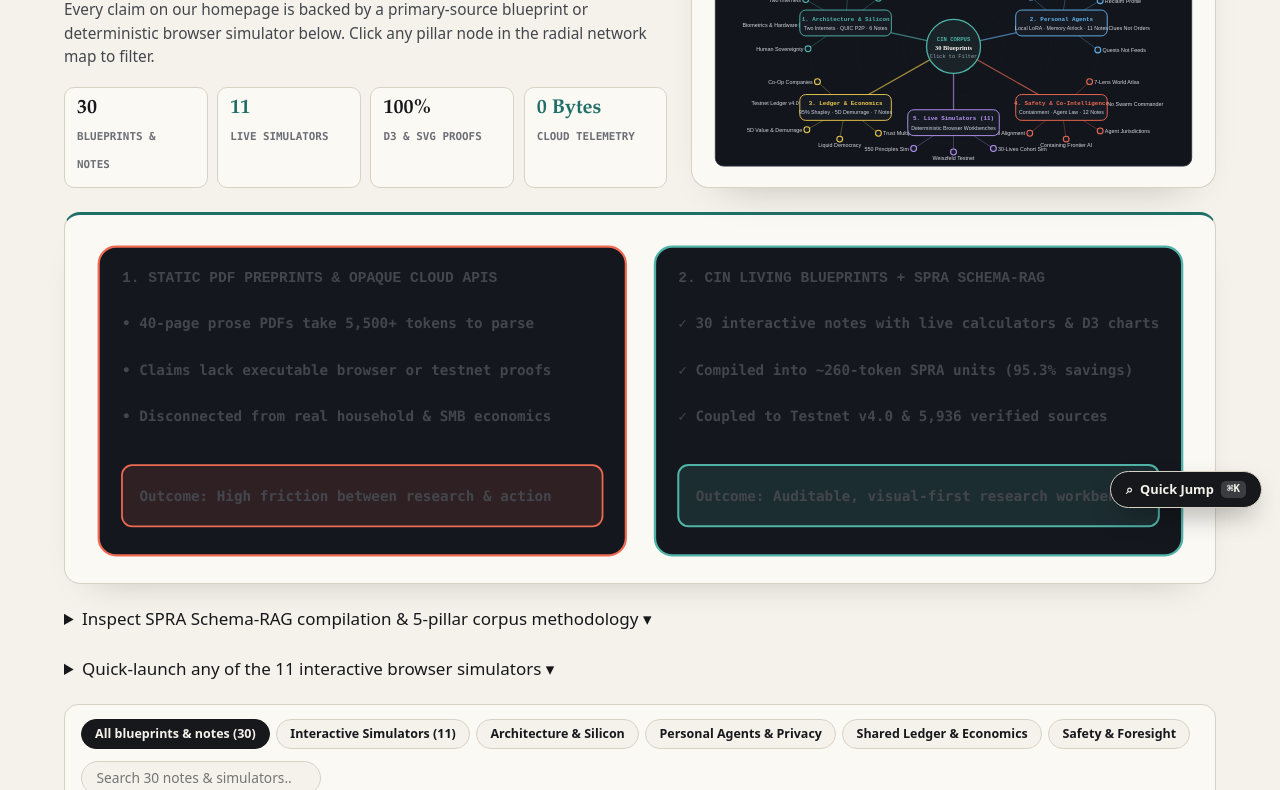
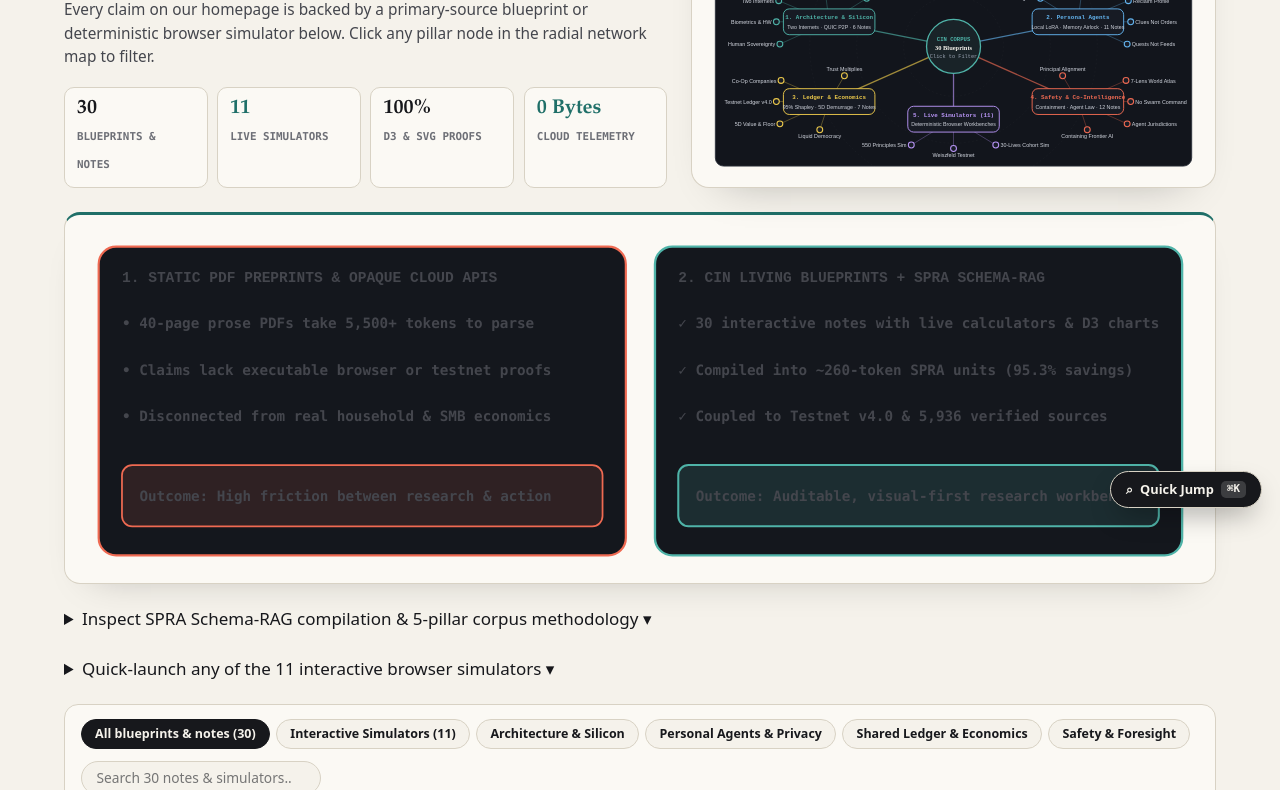
Before and after one commit to coou/cin-foundation-website, a website: page src/notes/index.html in a window 1280 px wide. Shown: the part 274-1064 px from the top of the page. Drawn offline with Linux system fonts and the light colour scheme.

Commit message:
Refine v56 D3 constellation satellite spacing
Signed-off-by: Collective Agent <agent@cin.local>
Agent: Antigravity
Model: gemini-4-argon

```diff
--- a/src/notes/index.html
+++ b/src/notes/index.html
@@ -14,7 +14,7 @@
   <meta property="og:image" content="/assets/images/og-image.svg">
   <link rel="icon" href="/favicon.ico" sizes="any">
   <link rel="icon" href="/assets/images/logo-192.png" type="image/png">
-  <link rel="stylesheet" href="/styles/site.css?v=55">
+  <link rel="stylesheet" href="/styles/site.css?v=56">
 </head>
 <body class="page-note" id="top">
 <a class="skip" href="#main">Skip to content</a>
@@ -204,7 +204,7 @@
 </footer>
 
 <script src="/scripts/vendor/d3.v7.min.js" defer></script>
-<script src="/scripts/site.js?v=55" defer></script>
-<script src="/scripts/notes-d3.js?v=55" defer></script>
+<script src="/scripts/site.js?v=56" defer></script>
+<script src="/scripts/notes-d3.js?v=56" defer></script>
 </body>
 </html>
--- a/src/scripts/notes-d3.js
+++ b/src/scripts/notes-d3.js
@@ -23,14 +23,14 @@
         label: '1. Architecture & Silicon',
         sub: 'Two Internets · QUIC P2P · 6 Notes',
         color: '#4fb3a8',
-        cx: 226,
-        cy: 92,
+        cx: 198,
+        cy: 90,
         nodes: [
-          { label: 'Two Internets', href: '/notes/agent-internet', dx: -68, dy: -40 },
-          { label: 'Biometrics & Hardware', href: '/notes/agent-only-internet-biometrics-hardware', dx: -74, dy: 4 },
-          { label: 'Human Sovereignty', href: '/notes/architecture-of-human-sovereignty', dx: -64, dy: 44 },
-          { label: 'Somatic Liveness', href: '/notes/somatic-witness', dx: 4, dy: -52 },
-          { label: 'Network of Networks', href: '/notes/network-of-networks', dx: 56, dy: -42 }
+          { label: 'Two Internets', href: '/notes/agent-internet', dx: -86, dy: -36 },
+          { label: 'Biometrics & HW', href: '/notes/agent-only-internet-biometrics-hardware', dx: -90, dy: 0 },
+          { label: 'Human Sovereignty', href: '/notes/architecture-of-human-sovereignty', dx: -84, dy: 38 },
+          { label: 'Somatic Liveness', href: '/notes/somatic-witness', dx: -6, dy: -46 },
+          { label: 'Network of Networks', href: '/notes/network-of-networks', dx: 64, dy: -40 }
         ]
       },
       {
@@ -39,14 +39,14 @@
         label: '2. Personal Agents',
         sub: 'Local LoRA · Memory Airlock · 11 Notes',
         color: '#63b3ed',
-        cx: 594,
-        cy: 92,
+        cx: 622,
+        cy: 90,
         nodes: [
-          { label: 'Personal Agents', href: '/notes/personal-agents', dx: -52, dy: -44 },
-          { label: 'Training Your Twin', href: '/notes/training-your-twin', dx: 8, dy: -52 },
-          { label: 'Reclaim Profile', href: '/notes/reclaim-your-profile', dx: 66, dy: -38 },
-          { label: 'Clues Not Orders', href: '/notes/instructions-as-evidence', dx: 72, dy: 8 },
-          { label: 'Quests Not Feeds', href: '/notes/quest-interface', dx: 62, dy: 46 }
+          { label: 'Personal Agents', href: '/notes/personal-agents', dx: -64, dy: -40 },
+          { label: 'Training Your Twin', href: '/notes/training-your-twin', dx: 6, dy: -46 },
+          { label: 'Reclaim Profile', href: '/notes/reclaim-your-profile', dx: 86, dy: -36 },
+          { label: 'Clues Not Orders', href: '/notes/instructions-as-evidence', dx: 90, dy: 0 },
+          { label: 'Quests Not Feeds', href: '/notes/quest-interface', dx: 84, dy: 38 }
         ]
       },
       {
@@ -55,14 +55,14 @@
         label: '3. Ledger & Economics',
         sub: '95% Shapley · 5D Demurrage · 7 Notes',
         color: '#ecc94b',
-        cx: 226,
-        cy: 236,
+        cx: 198,
+        cy: 226,
         nodes: [
-          { label: 'Testnet Ledger v4.0', href: '/notes/beyond-arxiv-agent-web-ledger', dx: -72, dy: -8 },
-          { label: '5D Value & Demurrage', href: '/notes/how-the-ledger-works', dx: -66, dy: 38 },
-          { label: 'Liquid Democracy', href: '/notes/liquid-democracy-and-staking-lockups', dx: -10, dy: 54 },
-          { label: 'Trust Multiplies', href: '/notes/trust-multiplies', dx: 56, dy: 44 },
-          { label: 'Co-Op Companies', href: '/notes/companies-on-the-ledger', dx: -48, dy: -44 }
+          { label: 'Co-Op Companies', href: '/notes/companies-on-the-ledger', dx: -82, dy: -36 },
+          { label: 'Testnet Ledger v4.0', href: '/notes/beyond-arxiv-agent-web-ledger', dx: -90, dy: 0 },
+          { label: '5D Value & Floor', href: '/notes/how-the-ledger-works', dx: -84, dy: 38 },
+          { label: 'Liquid Democracy', href: '/notes/liquid-democracy-and-staking-lockups', dx: -16, dy: 48 },
+          { label: 'Trust Multiplies', href: '/notes/trust-multiplies', dx: 26, dy: -44 }
         ]
       },
       {
@@ -71,14 +71,14 @@
         label: '4. Safety & Co-Intelligence',
         sub: 'Containment · Agent Law · 12 Notes',
         color: '#ef6a52',
-        cx: 594,
-        cy: 236,
+        cx: 622,
+        cy: 226,
         nodes: [
-          { label: '7-Lens World Atlas', href: '/notes/world-standing-and-cointelligence', dx: 48, dy: -44 },
-          { label: 'No Swarm Commander', href: '/notes/no-one-commands-a-swarm', dx: 70, dy: -6 },
-          { label: 'Agent Jurisdictions', href: '/notes/ai-agent-jurisdictions', dx: 66, dy: 40 },
-          { label: 'Containing Frontier AI', href: '/notes/containment', dx: 8, dy: 54 },
-          { label: 'Principal Alignment', href: '/notes/fractured-alignment', dx: -54, dy: 44 }
+          { label: 'Principal Alignment', href: '/notes/fractured-alignment', dx: -26, dy: -44 },
+          { label: '7-Lens World Atlas', href: '/notes/world-standing-and-cointelligence', dx: 82, dy: -36 },
+          { label: 'No Swarm Command', href: '/notes/no-one-commands-a-swarm', dx: 90, dy: 0 },
+          { label: 'Agent Jurisdictions', href: '/notes/ai-agent-jurisdictions', dx: 84, dy: 38 },
+          { label: 'Containing Frontier AI', href: '/notes/containment', dx: 16, dy: 48 }
         ]
       },
       {
@@ -88,11 +88,11 @@
         sub: 'Deterministic Browser Workbenches',
         color: '#b794f4',
         cx: 410,
-        cy: 262,
+        cy: 256,
         nodes: [
-          { label: '550 Principles Sim', href: '/notes/all-principles', dx: -68, dy: 44 },
+          { label: '550 Principles Sim', href: '/notes/all-principles', dx: -72, dy: 44 },
           { label: 'Weiszfeld Testnet', href: '/notes/all-principles', dx: 0, dy: 50 },
-          { label: '30-Lives Cohort Sim', href: '/notes/thirty-lives', dx: 68, dy: 44 }
+          { label: '30-Lives Cohort Sim', href: '/notes/thirty-lives', dx: 72, dy: 44 }
         ]
       }
     ];
@@ -186,9 +186,10 @@
             .attr('stroke', p.color)
             .attr('stroke-width', 1.8);
 
-          var anchor = n.dx < -15 ? 'end' : (n.dx > 15 ? 'start' : 'middle');
-          var tx = n.dx < -15 ? -8 : (n.dx > 15 ? 8 : 0);
-          var ty = Math.abs(n.dx) <= 15 ? (n.dy < 0 ? -9 : 14) : 3.5;
+          var isTopBottom = Math.abs(n.dx) <= 32 && Math.abs(n.dy) >= 40;
+          var anchor = isTopBottom ? 'middle' : (n.dx < 0 ? 'end' : 'start');
+          var tx = isTopBottom ? 0 : (n.dx < 0 ? -8 : 8);
+          var ty = isTopBottom ? (n.dy < 0 ? -9 : 14) : 3.5;
 
           g.append('text')
             .attr('x', tx)
```
